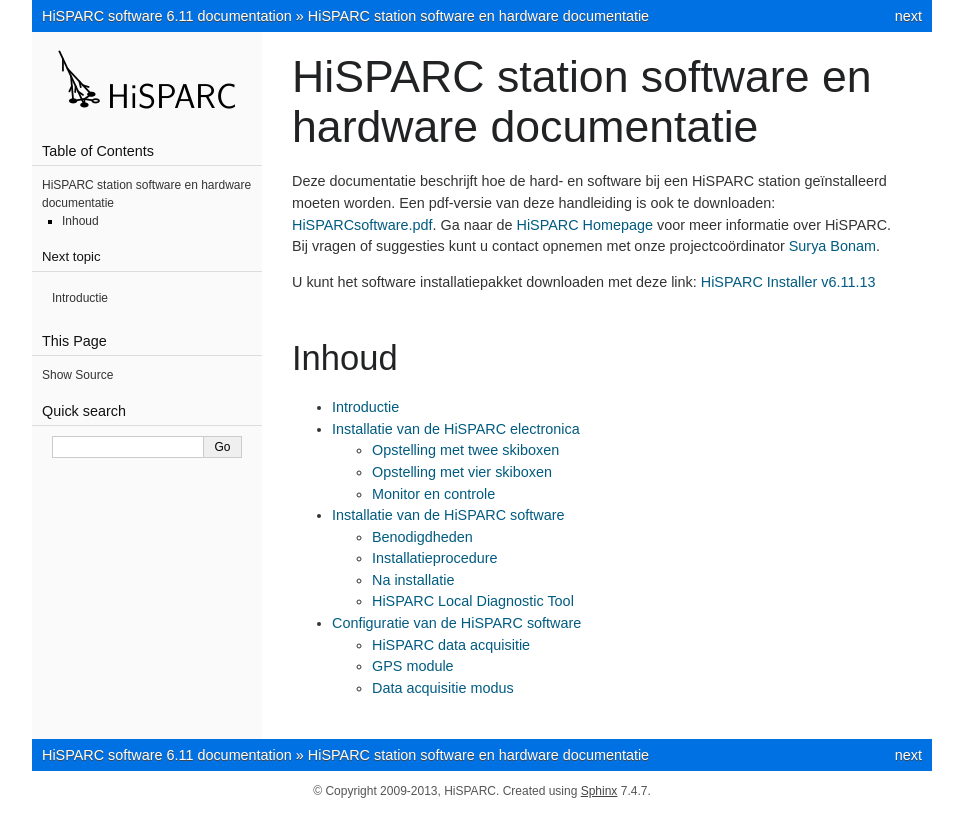
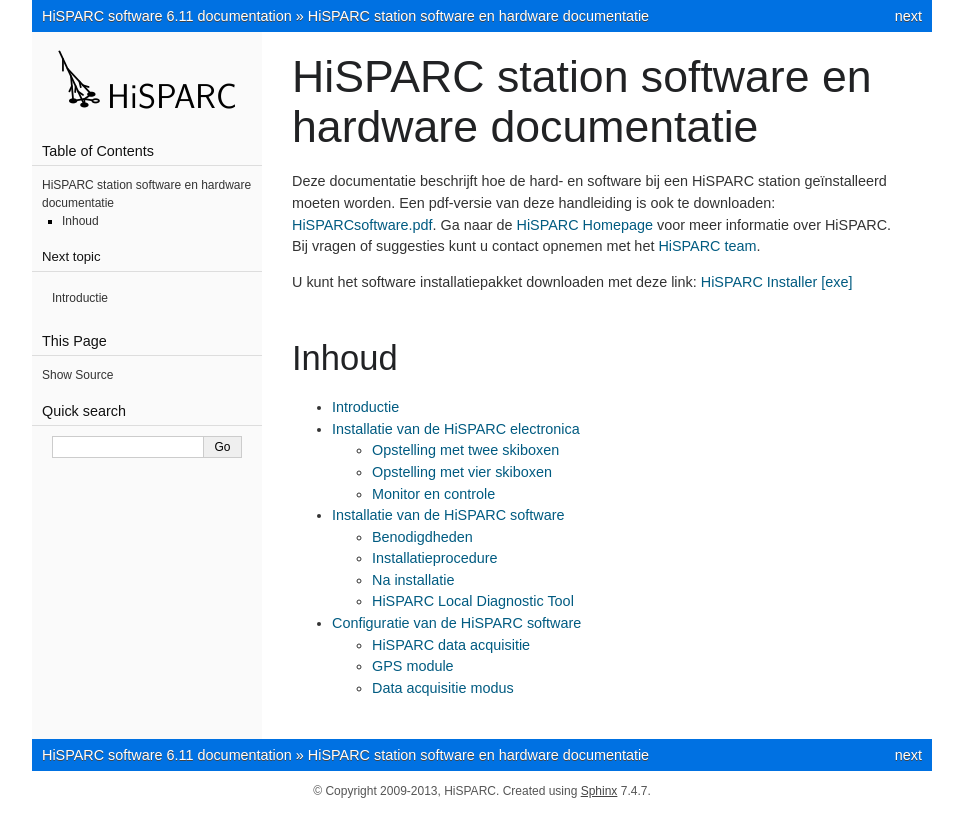
Before and after one commit to HiSPARC/station-software, a Sphinx documentation site: the page built from doc/index.rst, in a window 1280 px wide. Shown: the top 837 px of the page, without its empty margins (158-1121 px from the left). Built offline with Sphinx 7.4.7, drawn with Linux system fonts in a browser that asks for light colours.

Commit message:
Fix link to installer in the docs

```diff
--- a/doc/index.rst
+++ b/doc/index.rst
@@ -8,11 +8,11 @@
 is ook te downloaden: `HiSPARCsoftware.pdf <HiSPARCsoftware.pdf>`_. Ga
 naar de `HiSPARC Homepage <http://www.hisparc.nl/>`_ voor meer
 informatie over |hisparc|. Bij vragen of suggesties kunt u contact
-opnemen met onze projectcoördinator `Surya Bonam <suryab@nikhef.nl>`_.
+opnemen met het `HiSPARC team <beheer@hisparc.nl>`_.
 
 U kunt het software installatiepakket downloaden met deze link:
-`HiSPARC Installer v6.11.13
-<http://data.hisparc.nl/media/uploads/hisparc/hisparcInstaller_v6.11.13_1.exe>`_
+`HiSPARC Installer [exe]
+<http://data.hisparc.nl/software-updates/installer/latest/>`_
 
 
 Inhoud
```
